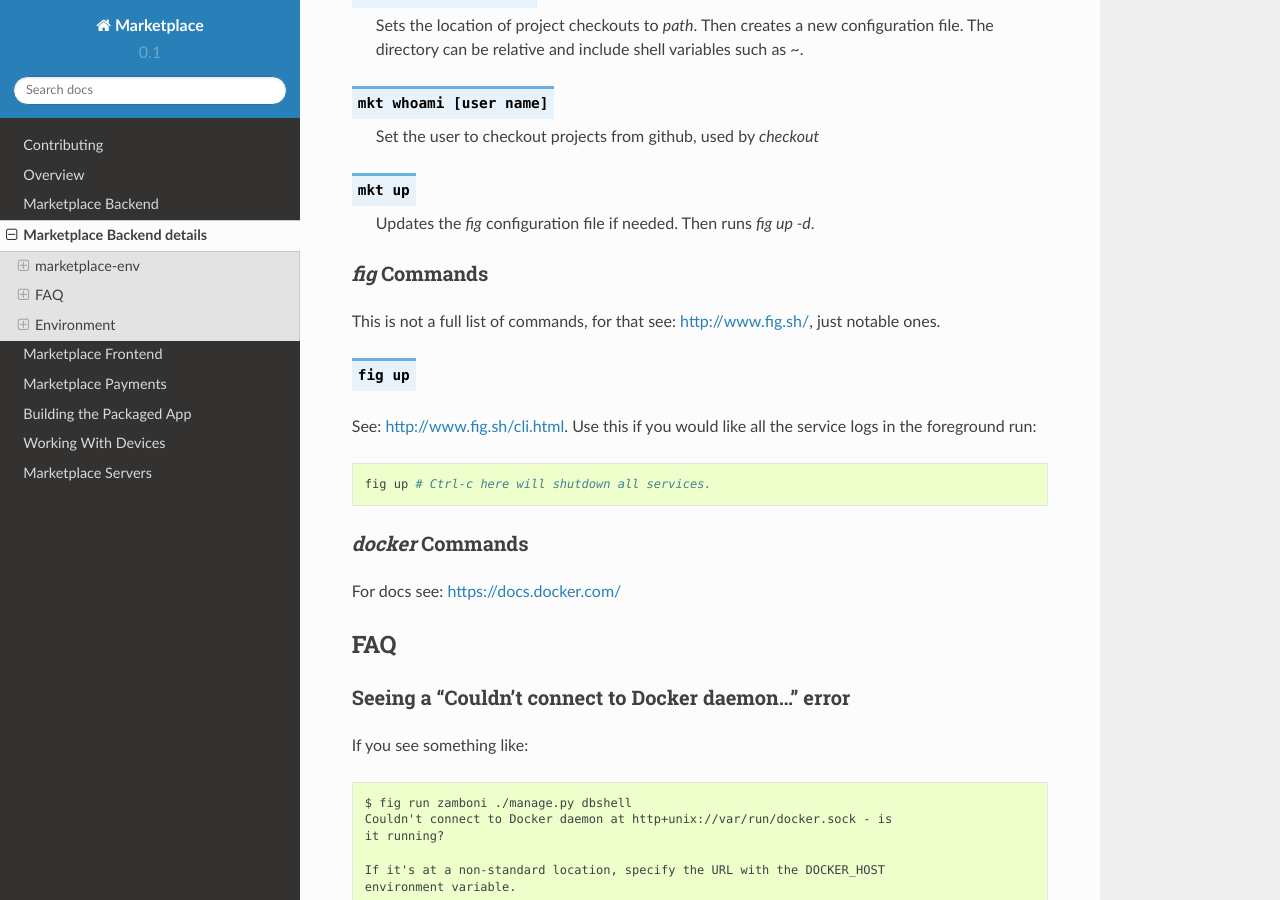
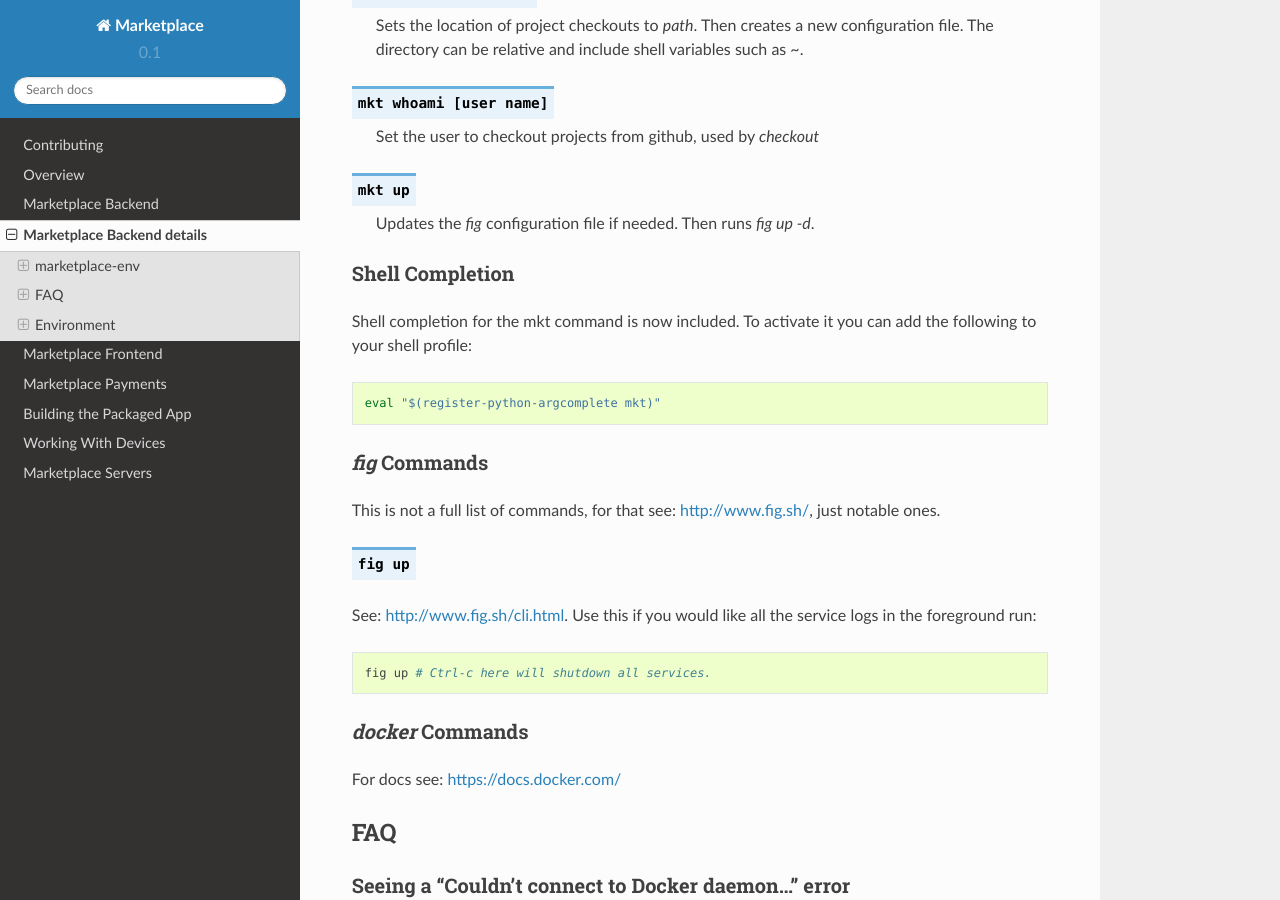
Before and after one commit to mozilla/marketplace-docs, a Sphinx documentation site: the page built from docs/topics/env.rst, in a window 1280 px wide and 900 px high, scrolled down 951 px. Built offline with Sphinx 7.4.7 and the Read the Docs theme 2.0.0, drawn with Linux system fonts in a browser that asks for light colours.

Commit message:
Add shell completion docs

```diff
--- a/docs/topics/env.rst
+++ b/docs/topics/env.rst
@@ -54,6 +54,15 @@ the ways down.
 .. function:: mkt up
 
     Updates the `fig` configuration file if needed. Then runs `fig up -d`.
+
+Shell Completion
+~~~~~~~~~~~~~~~~
+
+Shell completion for the mkt command is now included. To activate it you can
+add the following to your shell profile::
+
+  eval "$(register-python-argcomplete mkt)"
+
 
 `fig` Commands
 ~~~~~~~~~~~~~~
```
